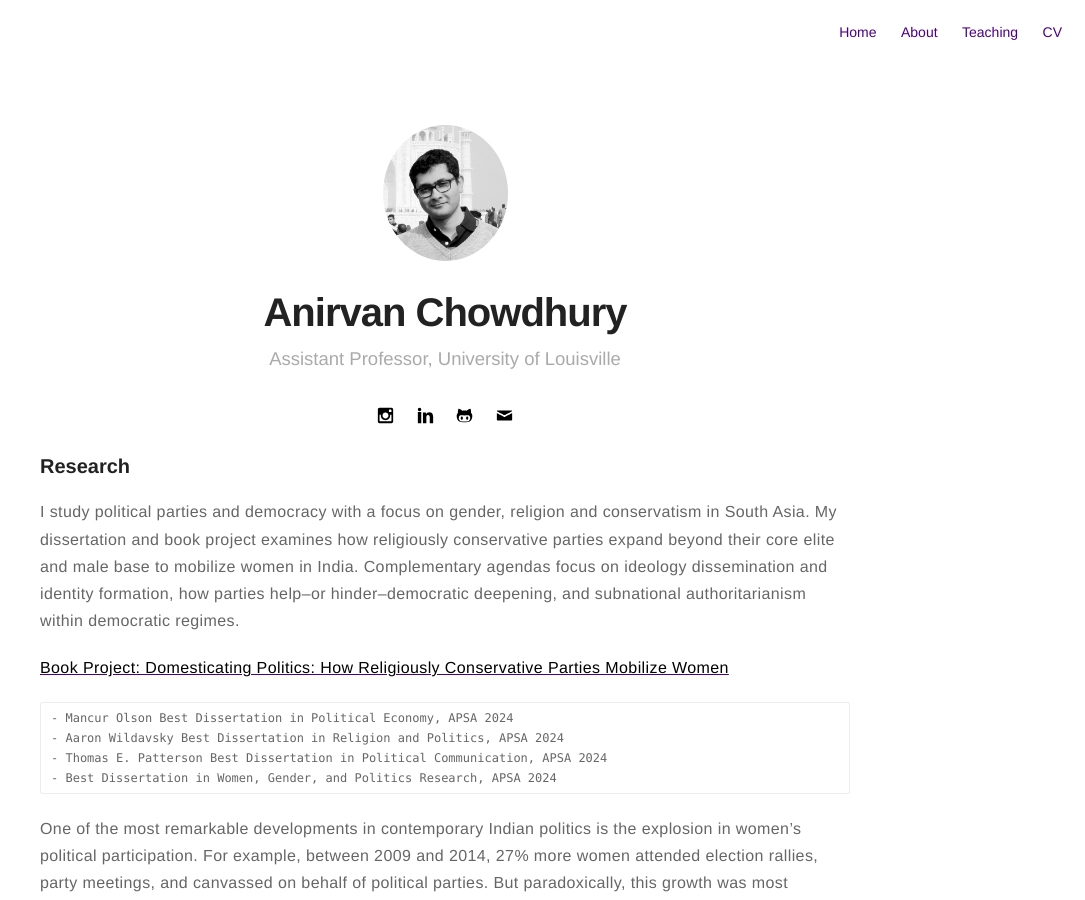
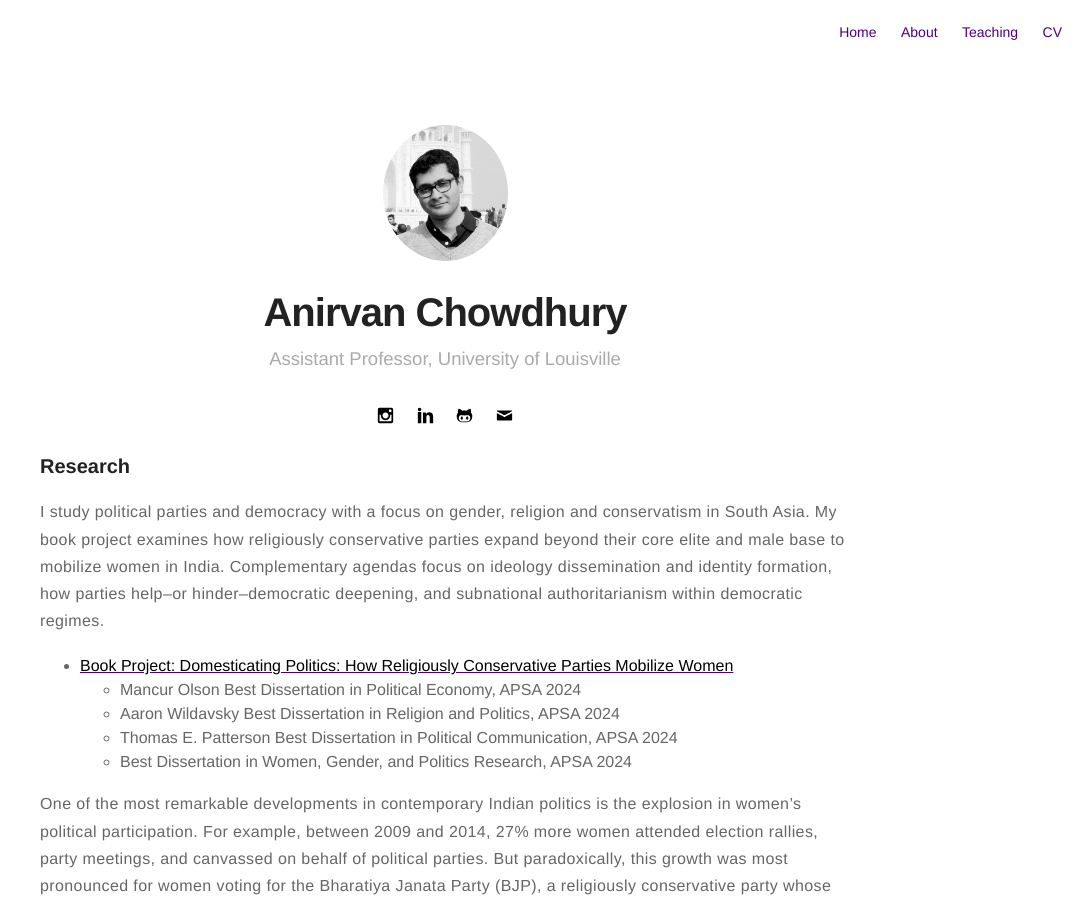
Before and after one commit to anirvanchowdhury/anirvanchowdhury.github.io, a Jekyll site: the page built from research.md, in a window 1280 px wide and 900 px high. Shown: the whole window, without its empty margins (195-1280 px from the left). Built offline with Jekyll 4.4.1, drawn with Linux system fonts in a browser that asks for light colours.

Commit message:
Update research.md

```diff
--- a/research.md
+++ b/research.md
@@ -5,11 +5,10 @@ permalink: /research/index.html
 ---
 
 ### Research
-I study political parties and democracy with a focus on gender, religion and conservatism in South Asia. My dissertation and book project examines how religiously conservative parties expand beyond their core elite and male base to mobilize women in India. Complementary agendas focus on ideology dissemination and identity formation, how parties help--or hinder--democratic deepening, and subnational authoritarianism within democratic regimes.
+I study political parties and democracy with a focus on gender, religion and conservatism in South Asia. My book project examines how religiously conservative parties expand beyond their core elite and male base to mobilize women in India. Complementary agendas focus on ideology dissemination and identity formation, how parties help--or hinder--democratic deepening, and subnational authoritarianism within democratic regimes.
 
 
-[**Book Project: Domesticating Politics: How Religiously Conservative Parties Mobilize Women**](https://anirvanchowdhury.github.io/book/)
-
+* [**Book Project: Domesticating Politics: How Religiously Conservative Parties Mobilize Women**](https://anirvanchowdhury.github.io/book/)
 	- Mancur Olson Best Dissertation in Political Economy, APSA 2024
 	- Aaron Wildavsky Best Dissertation in Religion and Politics, APSA 2024
 	- Thomas E. Patterson Best Dissertation in Political Communication, APSA 2024
```
